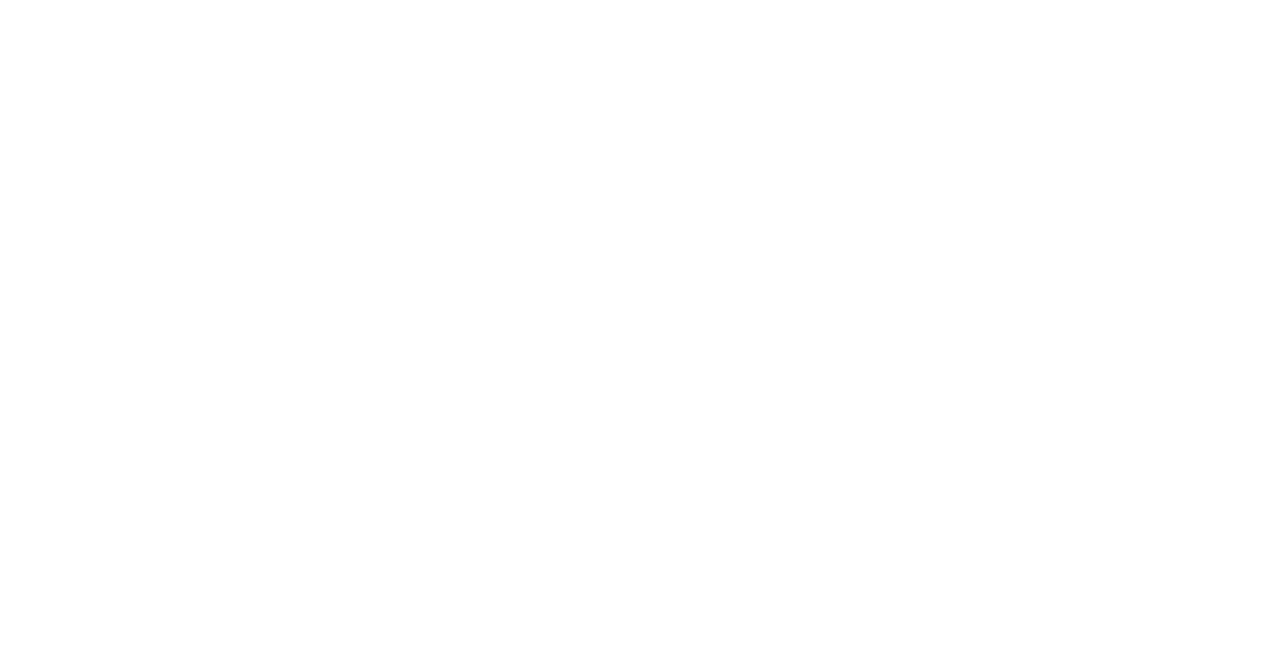
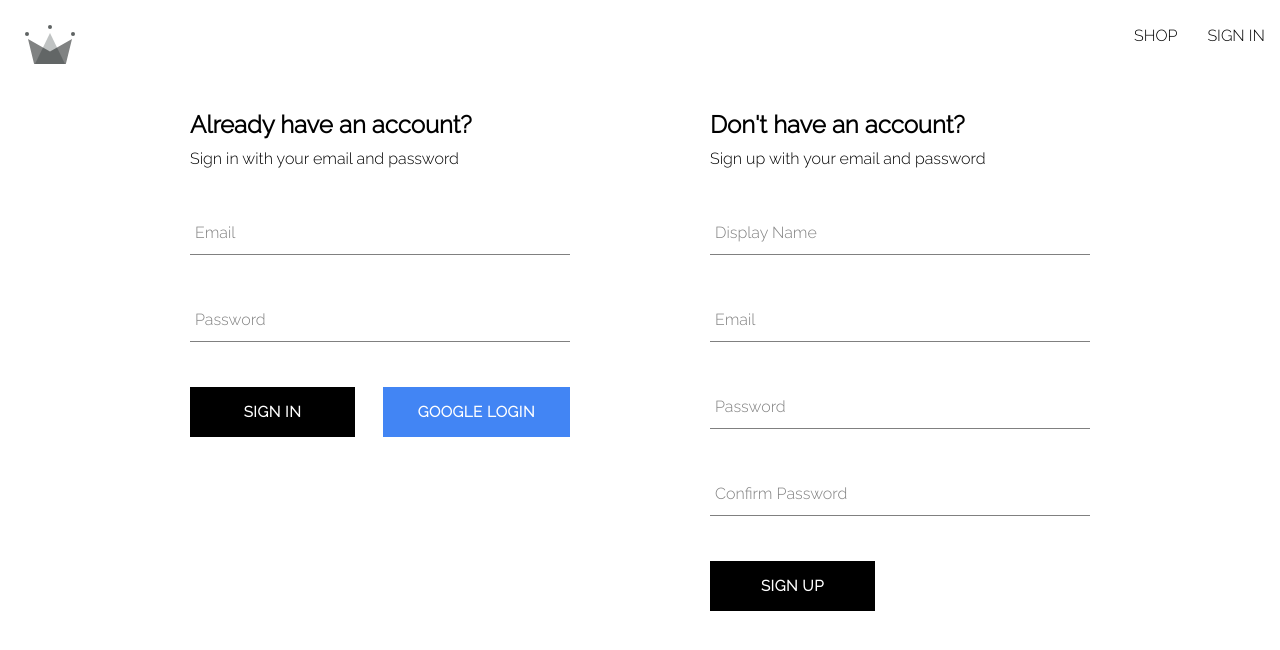
Before and after one commit to kimberly82/my-ztm-react, a React (Create React App) app: page /auth in a window 1280 px wide. Before the commit this address had no page. Shown: the top 650 px of the page. Built offline with nearby package versions, Linux system fonts and the light colour scheme.

Commit message:
Small updates after watching vid. Added some styling here and there.

```diff
--- a/src/App.js
+++ b/src/App.js
@@ -2,7 +2,7 @@ import {Routes, Route} from 'react-router-dom';
 
 import Home from './routes/home/home.component';
 import Navigation from './routes/navigation/navigation.component';
-import SignIn from './routes/sign-in/sign-in.component';
+import Authentication from './routes/authentication/authentication.component';
 
 const Shop = () => {
   return (
@@ -16,7 +16,7 @@ const App = () => {
       <Route path='/' element={<Navigation />}>
         <Route index element={<Home />}/>
         <Route path='shop' element={<Shop />}/>
-        <Route path='sign-in' element={<SignIn />}/>
+        <Route path='auth' element={<Authentication />}/>
       </Route>
     </Routes>
 
--- a/src/components/sign-in-form/sign-in-form.component.jsx
+++ b/src/components/sign-in-form/sign-in-form.component.jsx
@@ -1,14 +1,14 @@
 import { useState } from "react";
 import FormInput from "../form-input/form-input.component";
 import Button from "../button/button.component";
-import { signInAuthWithEmailAndPassword, logGoogleUser} from "../../utils/firebase/firebase.utils";
+import { createUserDocumentFromAuth, signInAuthWithEmailAndPassword, signInWithGooglePopup} from "../../utils/firebase/firebase.utils";
+
+import './sign-in-form.styles.scss';
 
 const defaultFormFields = {
     email: '',
     password: ''
 }
-
-
 
 const SignInForm = () => {
 
@@ -19,6 +19,11 @@ const SignInForm = () => {
         setFormFields(defaultFormFields);
     }
 
+    const signInWithGoogle = async () => {
+        const {user} = await signInWithGooglePopup();
+        await createUserDocumentFromAuth(user);
+    }
+
     const handleSubmit = async (event) => {
         event.preventDefault();
         try {
@@ -26,10 +31,17 @@ const SignInForm = () => {
             console.log(user);
             resetFormFields();
         } catch (error) {
-            if (error.code == 'auth/wrong-password') {
-                alert('Wrong password');
-            } else {
-                console.log("Error occured upon login attempt: ", error);
+            switch(error.code) {
+                case 'auth/wrong-password':
+                    alert('Incorrect password');
+                    break;
+
+                case 'auth/user-not-found':
+                    alert('No user associated with this email');
+                    break;
+
+                default:
+                    console.log(error);
             }
 
         }
@@ -39,9 +51,10 @@ const SignInForm = () => {
         const {name, value} = event.target;
         setFormFields({...formFields, [name]:value});
     }
+
     return (
-        <div>
-            <h2>I already have an account</h2>
+        <div className='sign-in-container'>
+            <h2>Already have an account?</h2>
             <span>Sign in with your email and password</span>
             <form onSubmit={handleSubmit}>
                 <FormInput
@@ -60,8 +73,13 @@ const SignInForm = () => {
                     name='password'
                     value={password}
                 />
-                <Button type='submit'>Sign In</Button>
-                <Button buttonType='google' onClick={logGoogleUser}>Login with Google</Button>
+                <div className='buttons-container'>
+                    <Button type='submit'>Sign In</Button>
+                    <Button types='button' buttonType='google' onClick={signInWithGoogle}>
+                        Google Login
+                    </Button>
+                </div>
+
             </form>
         </div>
 
--- /dev/null
+++ b/src/components/sign-in-form/sign-in-form.styles.scss
@@ -0,0 +1,14 @@
+.sign-in-container {
+    display: flex;
+    flex-direction: column;
+    width: 380px;
+
+    h2 {
+        margin: 10px 0;
+    }
+
+    .buttons-container {
+        display: flex;
+        justify-content: space-between;
+    }
+}
--- a/src/components/sign-up-form/sign-up-form.component.jsx
+++ b/src/components/sign-up-form/sign-up-form.component.jsx
@@ -39,7 +39,7 @@ const SignUpForm = () => {
             await createUserDocumentFromAuth(user, {displayName});
             resetFormFields();
         } catch(error) {
-            if(error.code == 'auth/email-already-in-use') {
+            if(error.code === 'auth/email-already-in-use') {
                 alert('Cannot create user. Email already in use');
             } else {
                 console.log("Account creation error: ",error);
--- /dev/null
+++ b/src/routes/authentication/authentication.component.jsx
@@ -0,0 +1,15 @@
+import SignUpForm from '../../components/sign-up-form/sign-up-form.component';
+import SignInForm from '../../components/sign-in-form/sign-in-form.component';
+
+import './authentication.styles.scss';
+const Authentication = () => {
+
+    return (
+        <div className='authentication-container'>
+            <SignInForm />
+            <SignUpForm />
+        </div>
+    );
+}
+
+export default Authentication;
--- /dev/null
+++ b/src/routes/authentication/authentication.styles.scss
@@ -0,0 +1,6 @@
+.authentication-container {
+    display: flex;
+    justify-content: space-between;
+    width: 900px;
+    margin: 30px auto;
+}
--- a/src/routes/navigation/navigation.component.jsx
+++ b/src/routes/navigation/navigation.component.jsx
@@ -16,7 +16,7 @@ const Navigation = () => {
                 <Link className='nav-link' to='/shop'>
                     SHOP
                 </Link>
-                <Link className='nav-link' to='/sign-in'>
+                <Link className='nav-link' to='/auth'>
                     SIGN IN
                 </Link>
             </div>
--- a/src/routes/sign-in/sign-in.component.jsx
+++ /dev/null
@@ -1,24 +0,0 @@
-import {
-    auth,
-    signInWithGooglePopup,
-    createUserDocumentFromAuth
- } from '../../utils/firebase/firebase.utils';
-
- import SignUpForm from '../../components/sign-up-form/sign-up-form.component';
- import SignInForm from '../../components/sign-in-form/sign-in-form.component';
-
-
-
-const SignIn = () => {
-
-
-
-    return (
-        <div>
-            <SignInForm />
-            <SignUpForm />
-        </div>
-    );
-}
-
-export default SignIn;
--- a/src/utils/firebase/firebase.utils.js
+++ b/src/utils/firebase/firebase.utils.js
@@ -69,12 +69,6 @@ export const createAuthUserWithEmailAndPassword = async (email, password) => {
 }
 
 export const signInAuthWithEmailAndPassword = async (email, password) => {
+    if(!email || !password) return;
     return await signInWithEmailAndPassword(auth,email,password);
 }
-
-export const logGoogleUser = async () => {
-    const response = await signInWithGooglePopup();
-    const userDocRef = await createUserDocumentFromAuth(response.user);
-    console.log(response);
-    return response;
-}
```
